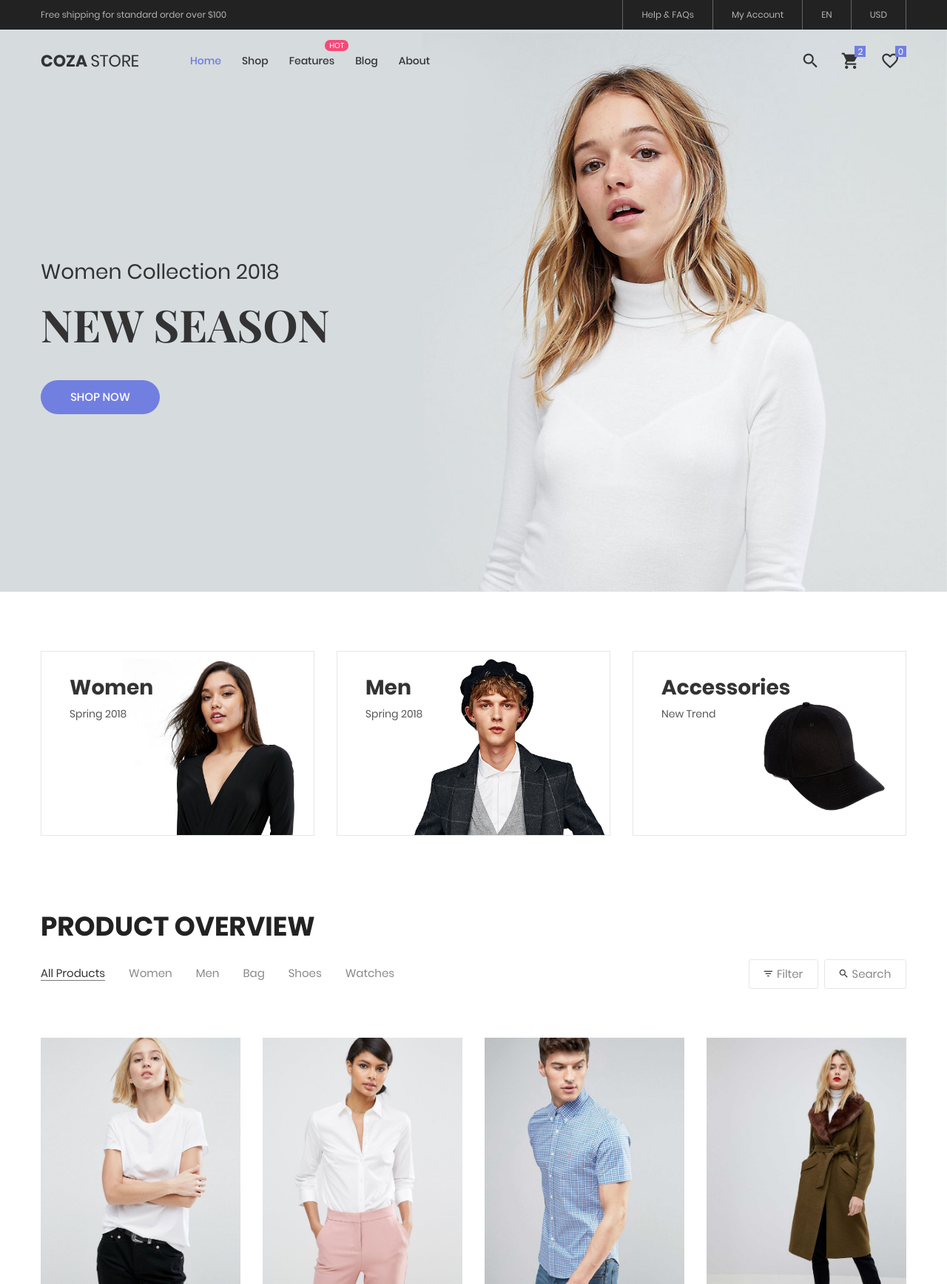
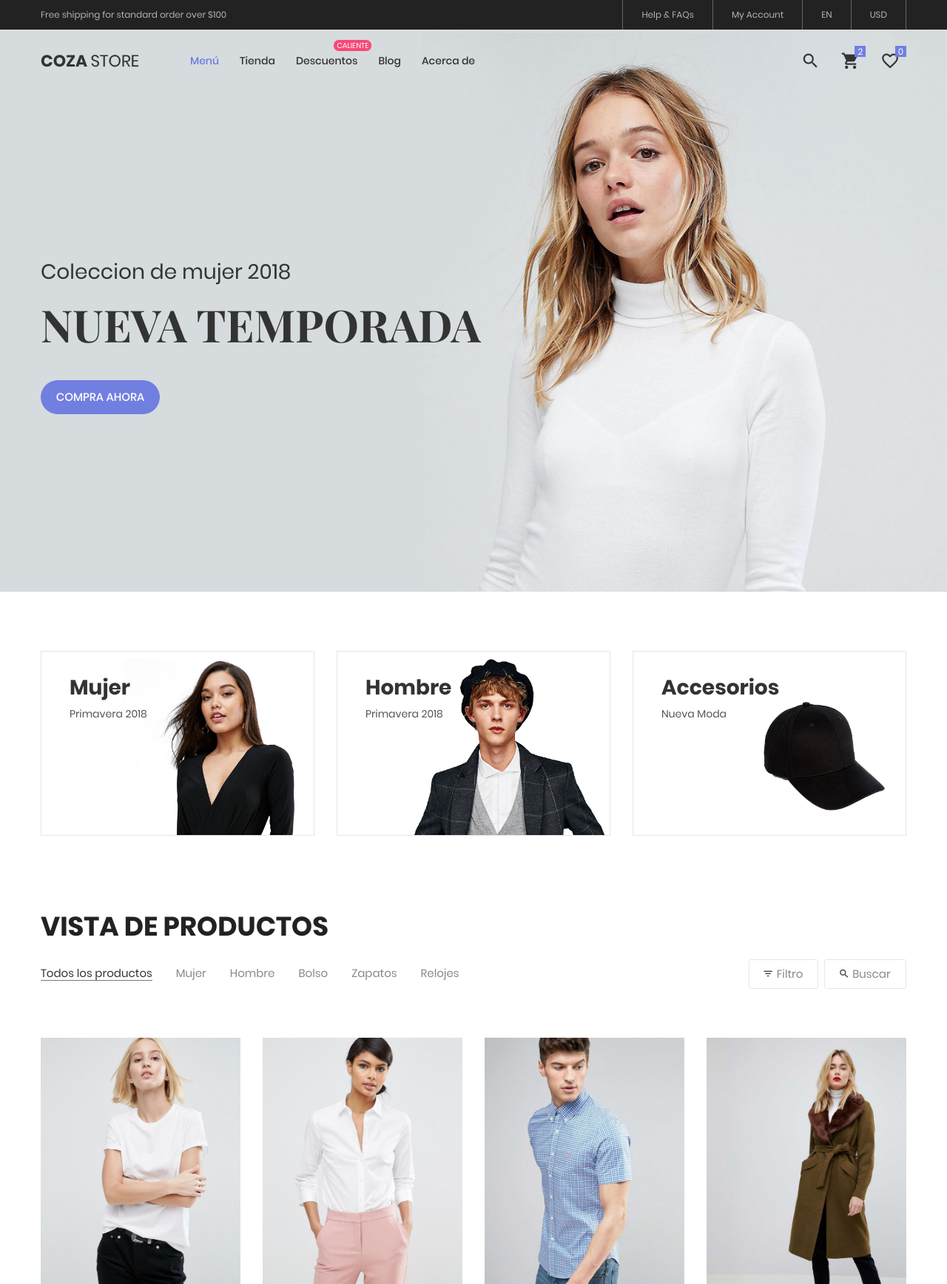
Before and after one commit to gmarcovc/ProyectoAmbienteWeb, a PHP site: page /View/home.php in a window 1280 px wide. Shown: the top 1736 px of the page at 74% size. Run offline with PHP 8.4, Linux system fonts and the light colour scheme; some libraries are stand-ins or nearby versions.

Commit message:
Update home.php
Traducción

```diff
--- a/View/home.php
+++ b/View/home.php
@@ -84,7 +84,7 @@
 					<div class="menu-desktop">
 						<ul class="main-menu">
 							<li class="active-menu">
-								<a href="index.html">Home</a>
+								<a href="index.html">Menú</a>
 								<ul class="sub-menu">
 									<li><a href="index.html">Homepage 1</a></li>
 									<li><a href="home-02.html">Homepage 2</a></li>
@@ -93,11 +93,11 @@
 							</li>
 
 							<li>
-								<a href="product.html">Shop</a>
+								<a href="product.html">Tienda</a>
 							</li>
 
-							<li class="label1" data-label1="hot">
-								<a href="shoping-cart.html">Features</a>
+							<li class="label1" data-label1="Caliente">
+								<a href="shoping-cart.html">Descuentos</a>
 							</li>
 
 							<li>
@@ -105,7 +105,7 @@
 							</li>
 
 							<li>
-								<a href="about.html">About</a>
+								<a href="about.html">Acerca de</a>
 							</li>
 						</ul>
 					</div>
@@ -337,19 +337,19 @@
 						<div class="flex-col-l-m h-full p-t-100 p-b-30 respon5">
 							<div class="layer-slick1 animated visible-false" data-appear="fadeInDown" data-delay="0">
 								<span class="ltext-101 cl2 respon2">
-									Women Collection 2018
+									Coleccion de mujer 2018
 								</span>
 							</div>
 
 							<div class="layer-slick1 animated visible-false" data-appear="fadeInUp" data-delay="800">
 								<h2 class="ltext-201 cl2 p-t-19 p-b-43 respon1">
-									NEW SEASON
+									Nueva Temporada
 								</h2>
 							</div>
 
 							<div class="layer-slick1 animated visible-false" data-appear="zoomIn" data-delay="1600">
 								<a href="product.html" class="flex-c-m stext-101 cl0 size-101 bg1 bor1 hov-btn1 p-lr-15 trans-04">
-									Shop Now
+								Compra Ahora
 								</a>
 							</div>
 						</div>
@@ -361,19 +361,19 @@
 						<div class="flex-col-l-m h-full p-t-100 p-b-30 respon5">
 							<div class="layer-slick1 animated visible-false" data-appear="rollIn" data-delay="0">
 								<span class="ltext-101 cl2 respon2">
-									Men New-Season
+								Nueva Temporada Hombre
 								</span>
 							</div>
 
 							<div class="layer-slick1 animated visible-false" data-appear="lightSpeedIn" data-delay="800">
 								<h2 class="ltext-201 cl2 p-t-19 p-b-43 respon1">
-									Jackets & Coats
+									Jackets & Capas
 								</h2>
 							</div>
 
 							<div class="layer-slick1 animated visible-false" data-appear="slideInUp" data-delay="1600">
 								<a href="product.html" class="flex-c-m stext-101 cl0 size-101 bg1 bor1 hov-btn1 p-lr-15 trans-04">
-									Shop Now
+								Compra Ahora
 								</a>
 							</div>
 						</div>
@@ -385,19 +385,19 @@
 						<div class="flex-col-l-m h-full p-t-100 p-b-30 respon5">
 							<div class="layer-slick1 animated visible-false" data-appear="rotateInDownLeft" data-delay="0">
 								<span class="ltext-101 cl2 respon2">
-									Men Collection 2018
+									Coleccion de hombre 2018
 								</span>
 							</div>
 
 							<div class="layer-slick1 animated visible-false" data-appear="rotateInUpRight" data-delay="800">
 								<h2 class="ltext-201 cl2 p-t-19 p-b-43 respon1">
-									New arrivals
+									Nuevos Productos
 								</h2>
 							</div>
 
 							<div class="layer-slick1 animated visible-false" data-appear="rotateIn" data-delay="1600">
 								<a href="product.html" class="flex-c-m stext-101 cl0 size-101 bg1 bor1 hov-btn1 p-lr-15 trans-04">
-									Shop Now
+									Compra Ahora
 								</a>
 							</div>
 						</div>
@@ -420,17 +420,17 @@
 						<a href="product.html" class="block1-txt ab-t-l s-full flex-col-l-sb p-lr-38 p-tb-34 trans-03 respon3">
 							<div class="block1-txt-child1 flex-col-l">
 								<span class="block1-name ltext-102 trans-04 p-b-8">
-									Women
+									Mujer
 								</span>
 
 								<span class="block1-info stext-102 trans-04">
-									Spring 2018
+									Primavera 2018
 								</span>
 							</div>
 
 							<div class="block1-txt-child2 p-b-4 trans-05">
 								<div class="block1-link stext-101 cl0 trans-09">
-									Shop Now
+								Compra Ahora
 								</div>
 							</div>
 						</a>
@@ -445,17 +445,17 @@
 						<a href="product.html" class="block1-txt ab-t-l s-full flex-col-l-sb p-lr-38 p-tb-34 trans-03 respon3">
 							<div class="block1-txt-child1 flex-col-l">
 								<span class="block1-name ltext-102 trans-04 p-b-8">
-									Men
+									Hombre
 								</span>
 
 								<span class="block1-info stext-102 trans-04">
-									Spring 2018
+									Primavera 2018
 								</span>
 							</div>
 
 							<div class="block1-txt-child2 p-b-4 trans-05">
 								<div class="block1-link stext-101 cl0 trans-09">
-									Shop Now
+								Compra Ahora
 								</div>
 							</div>
 						</a>
@@ -470,17 +470,17 @@
 						<a href="product.html" class="block1-txt ab-t-l s-full flex-col-l-sb p-lr-38 p-tb-34 trans-03 respon3">
 							<div class="block1-txt-child1 flex-col-l">
 								<span class="block1-name ltext-102 trans-04 p-b-8">
-									Accessories
+									Accesorios
 								</span>
 
 								<span class="block1-info stext-102 trans-04">
-									New Trend
+									Nueva Moda
 								</span>
 							</div>
 
 							<div class="block1-txt-child2 p-b-4 trans-05">
 								<div class="block1-link stext-101 cl0 trans-09">
-									Shop Now
+								Compra Ahora
 								</div>
 							</div>
 						</a>
@@ -496,34 +496,34 @@
 		<div class="container">
 			<div class="p-b-10">
 				<h3 class="ltext-103 cl5">
-					Product Overview
+					Vista de Productos
 				</h3>
 			</div>
 
 			<div class="flex-w flex-sb-m p-b-52">
 				<div class="flex-w flex-l-m filter-tope-group m-tb-10">
 					<button class="stext-106 cl6 hov1 bor3 trans-04 m-r-32 m-tb-5 how-active1" data-filter="*">
-						All Products
+						Todos los productos
 					</button>
 
 					<button class="stext-106 cl6 hov1 bor3 trans-04 m-r-32 m-tb-5" data-filter=".women">
-						Women
+						Mujer
 					</button>
 
 					<button class="stext-106 cl6 hov1 bor3 trans-04 m-r-32 m-tb-5" data-filter=".men">
-						Men
+						Hombre
 					</button>
 
 					<button class="stext-106 cl6 hov1 bor3 trans-04 m-r-32 m-tb-5" data-filter=".bag">
-						Bag
+						Bolso
 					</button>
 
 					<button class="stext-106 cl6 hov1 bor3 trans-04 m-r-32 m-tb-5" data-filter=".shoes">
-						Shoes
+						Zapatos
 					</button>
 
 					<button class="stext-106 cl6 hov1 bor3 trans-04 m-r-32 m-tb-5" data-filter=".watches">
-						Watches
+						Relojes
 					</button>
 				</div>
 
@@ -531,13 +531,13 @@
 					<div class="flex-c-m stext-106 cl6 size-104 bor4 pointer hov-btn3 trans-04 m-r-8 m-tb-4 js-show-filter">
 						<i class="icon-filter cl2 m-r-6 fs-15 trans-04 zmdi zmdi-filter-list"></i>
 						<i class="icon-close-filter cl2 m-r-6 fs-15 trans-04 zmdi zmdi-close dis-none"></i>
-						 Filter
+						 Filtro
 					</div>
 
 					<div class="flex-c-m stext-106 cl6 size-105 bor4 pointer hov-btn3 trans-04 m-tb-4 js-show-search">
 						<i class="icon-search cl2 m-r-6 fs-15 trans-04 zmdi zmdi-search"></i>
 						<i class="icon-close-search cl2 m-r-6 fs-15 trans-04 zmdi zmdi-close dis-none"></i>
-						Search
+						Buscar
 					</div>
 				</div>
 
@@ -569,7 +569,7 @@
 
 								<li class="p-b-6">
 									<a href="#" class="filter-link stext-106 trans-04">
-										Popularity
+										Populares
 									</a>
 								</li>
 
@@ -581,19 +581,19 @@
 
 								<li class="p-b-6">
 									<a href="#" class="filter-link stext-106 trans-04 filter-link-active">
-										Newness
+										Lo mas nuevo
 									</a>
 								</li>
 
 								<li class="p-b-6">
 									<a href="#" class="filter-link stext-106 trans-04">
-										Price: Low to High
+									Precio: Bajo a Alto
 									</a>
 								</li>
 
 								<li class="p-b-6">
 									<a href="#" class="filter-link stext-106 trans-04">
-										Price: High to Low
+										Precio: Alto a Bajo
 									</a>
 								</li>
 							</ul>
@@ -1259,7 +1259,7 @@
 			<!-- Load more -->
 			<div class="flex-c-m flex-w w-full p-t-45">
 				<a href="#" class="flex-c-m stext-101 cl5 size-103 bg2 bor1 hov-btn1 p-lr-15 trans-04">
-					Load More
+					Ver Más
 				</a>
 			</div>
 		</div>
@@ -1272,31 +1272,31 @@
 			<div class="row">
 				<div class="col-sm-6 col-lg-3 p-b-50">
 					<h4 class="stext-301 cl0 p-b-30">
-						Categories
+						Categorias
 					</h4>
 
 					<ul>
 						<li class="p-b-10">
 							<a href="#" class="stext-107 cl7 hov-cl1 trans-04">
-								Women
+								Mujer
 							</a>
 						</li>
 
 						<li class="p-b-10">
 							<a href="#" class="stext-107 cl7 hov-cl1 trans-04">
-								Men
+								Hombre
 							</a>
 						</li>
 
 						<li class="p-b-10">
 							<a href="#" class="stext-107 cl7 hov-cl1 trans-04">
-								Shoes
+								Zapatos
 							</a>
 						</li>
 
 						<li class="p-b-10">
 							<a href="#" class="stext-107 cl7 hov-cl1 trans-04">
-								Watches
+								Relojes
 							</a>
 						</li>
 					</ul>
@@ -1304,31 +1304,31 @@
 
 				<div class="col-sm-6 col-lg-3 p-b-50">
 					<h4 class="stext-301 cl0 p-b-30">
-						Help
+						Ayuda
 					</h4>
 
 					<ul>
 						<li class="p-b-10">
 							<a href="#" class="stext-107 cl7 hov-cl1 trans-04">
-								Track Order
+								Seguir pedido
 							</a>
 						</li>
 
 						<li class="p-b-10">
 							<a href="#" class="stext-107 cl7 hov-cl1 trans-04">
-								Returns
+								Reembolso
 							</a>
 						</li>
 
 						<li class="p-b-10">
 							<a href="#" class="stext-107 cl7 hov-cl1 trans-04">
-								Shipping
+								Envio
 							</a>
 						</li>
 
 						<li class="p-b-10">
 							<a href="#" class="stext-107 cl7 hov-cl1 trans-04">
-								FAQs
+								Preguntas Frecuentes
 							</a>
 						</li>
 					</ul>
```
